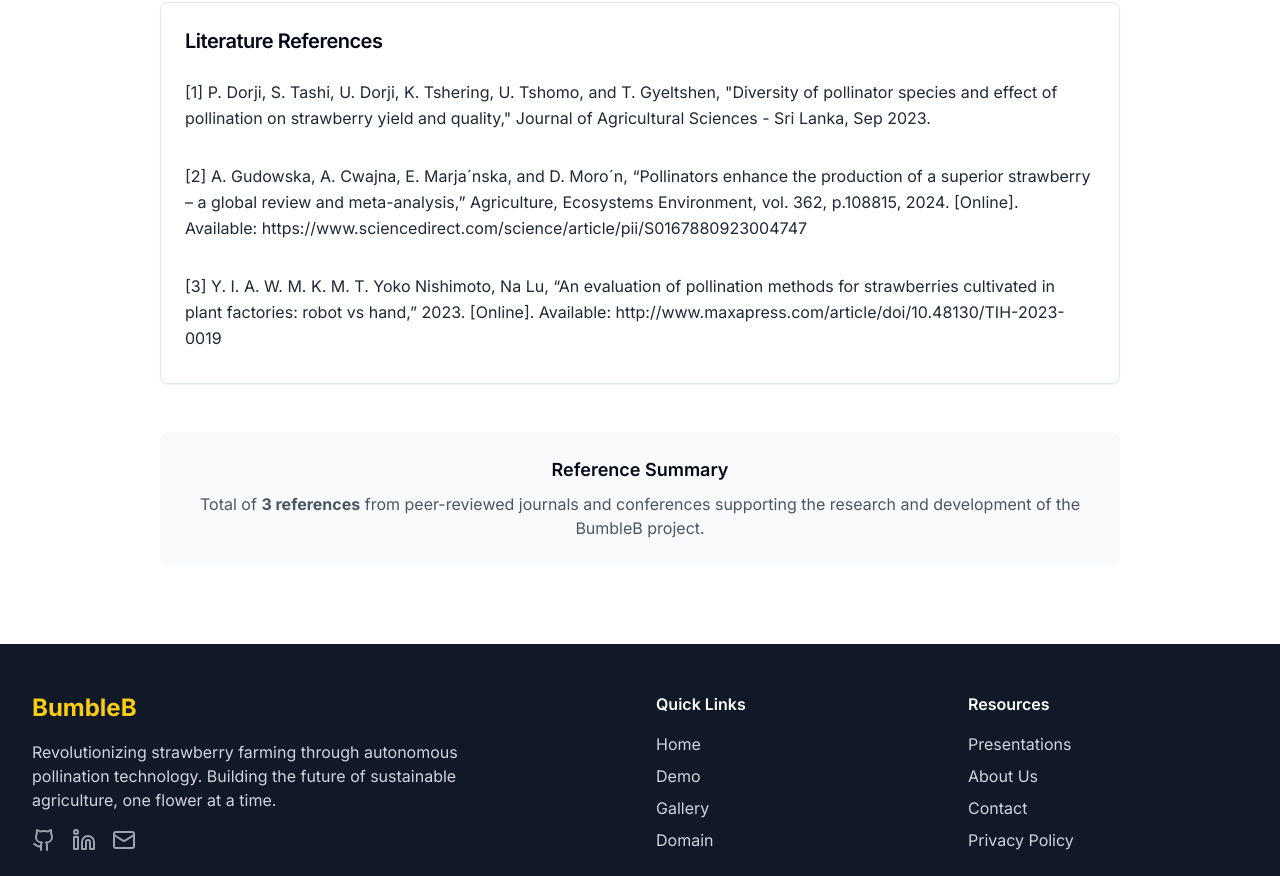
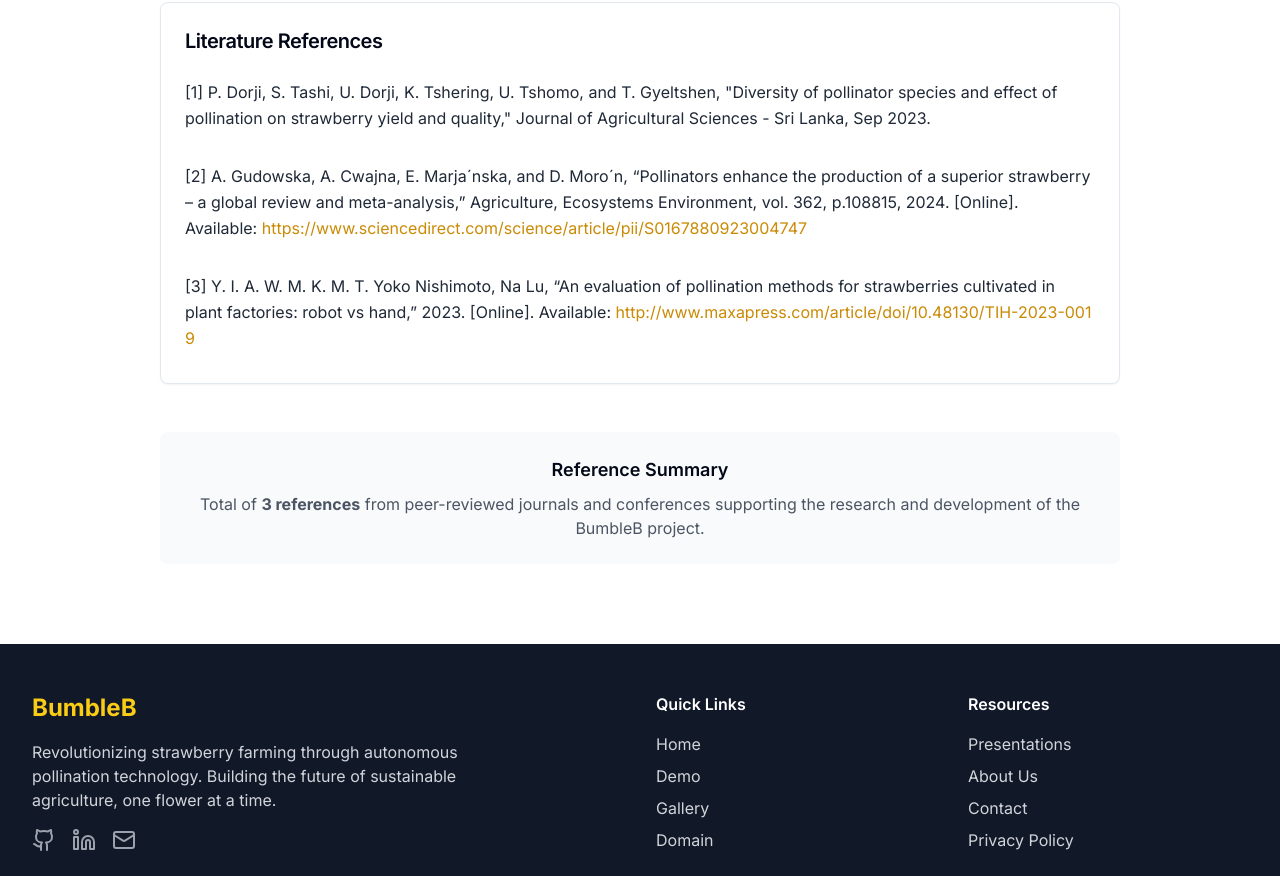
Before and after one commit to IT21292422/BumbleB-Web, a Next.js app: page / in a window 1280 px wide. Shown: the part 10510-11386 px from the top of the page. Built offline with nearby package versions, Linux system fonts and the light colour scheme; no server answers.

Commit message:
Enhance citation display in ReferencesSection with clickable online links

```diff
--- a/app/components/ReferencesSection.tsx
+++ b/app/components/ReferencesSection.tsx
@@ -75,11 +75,31 @@ export default function ReferencesSection() {
           </CardHeader>
           <CardContent>
             <ol className="space-y-6">
+              {" "}
               {filteredReferences.map((ref) => (
                 <li key={ref.id} className="flex gap-4">
-                  <div className="flex-1">
-                    <p className="text-gray-800 leading-relaxed mb-2">
-                      {ref.citation}
+                  <div className="flex-1 min-w-0">
+                    <p className="text-gray-800 leading-relaxed mb-2 break-words">
+                      {ref.citation.includes("[Online]. Available:") ? (
+                        <>
+                          {ref.citation.split("[Online]. Available:")[0]}
+                          [Online]. Available:{" "}
+                          <a
+                            href={ref.citation
+                              .split("[Online]. Available:")[1]
+                              .trim()}
+                            target="_blank"
+                            rel="noopener noreferrer"
+                            className="text-yellow-600 hover:underline break-all"
+                          >
+                            {ref.citation
+                              .split("[Online]. Available:")[1]
+                              .trim()}
+                          </a>
+                        </>
+                      ) : (
+                        ref.citation
+                      )}
                     </p>
                   </div>
                 </li>
```
